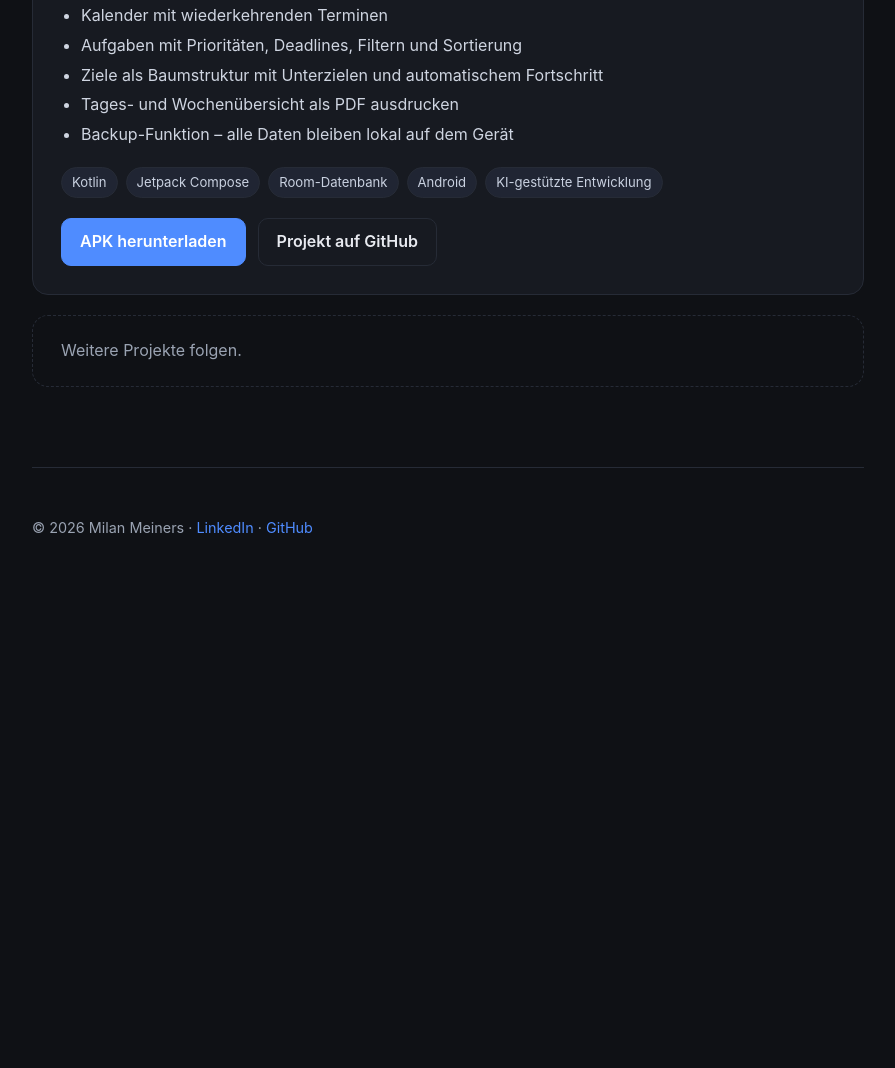
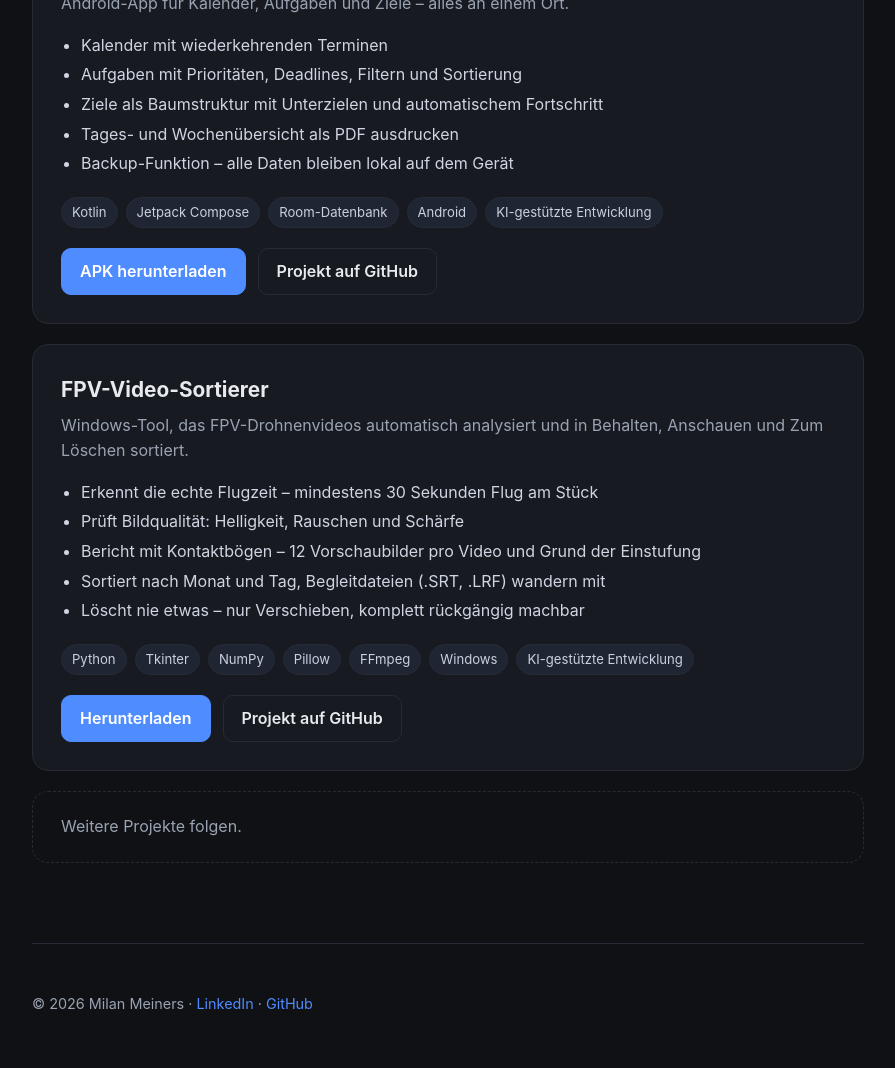
Before and after one commit to milanmeiners/milanmeiners.github.io, a plain HTML site: page index.html in a window 1280 px wide. Shown: the part 604-1672 px from the top of the page, without its empty margins (192-1087 px from the left). Before the commit the page ends 1207 px from the top, so only its background shows below. Drawn offline with Linux system fonts and the light colour scheme.

Commit message:
Projekt FPV-Video-Sortierer hinzugefügt
Co-Authored-By: Claude Opus 5.5 <noreply@anthropic.com>
Claude-Session: https://claude.ai/code/session_01GVw52skxUH3KfSVwLeuHrX

```diff
--- a/index.html
+++ b/index.html
@@ -30,6 +30,7 @@
   section{padding:40px 0}
   h2{font-size:1.4rem;margin:0 0 24px}
   .card{background:var(--card);border:1px solid var(--border);border-radius:16px;padding:28px}
+  .card + .card{margin-top:20px}
   .card h3{margin:0 0 6px;font-size:1.3rem}
   .card .sub{color:var(--muted);margin:0 0 16px}
   .tags{display:flex;flex-wrap:wrap;gap:8px;margin:16px 0 20px;padding:0;list-style:none}
@@ -45,7 +46,7 @@
   <header>
     <p class="kicker">Portfolio</p>
     <h1>Hi, ich bin <span>Milan Meiners</span>.</h1>
-    <p class="lead">Ich baue eigene Apps und Tools – mit KI als Coding-Partner – und veröffentliche sie hier. Von der Idee bis zur fertigen Android-App.</p>
+    <p class="lead">Ich baue eigene Apps und Tools – mit KI als Coding-Partner – und veröffentliche sie hier. Von der Idee bis zur fertigen Android-App oder zum Desktop-Tool.</p>
     <div class="links">
       <a class="btn primary" href="https://www.linkedin.com/in/milan-meiners-35820b161/" target="_blank" rel="noopener">
         <svg viewBox="0 0 24 24" aria-hidden="true"><path d="M20.45 20.45h-3.56v-5.57c0-1.33-.03-3.04-1.85-3.04-1.85 0-2.14 1.45-2.14 2.94v5.67H9.34V9h3.42v1.56h.05c.48-.9 1.64-1.85 3.37-1.85 3.6 0 4.27 2.37 4.27 5.46v6.28zM5.34 7.43a2.07 2.07 0 1 1 0-4.13 2.07 2.07 0 0 1 0 4.13zM7.12 20.45H3.56V9h3.56v11.45zM22.22 0H1.77C.79 0 0 .77 0 1.72v20.56C0 23.23.79 24 1.77 24h20.45c.98 0 1.78-.77 1.78-1.72V1.72C24 .77 23.2 0 22.22 0z"/></svg>
@@ -80,6 +81,25 @@
       </div>
     </article>
 
+    <article class="card">
+      <h3>FPV-Video-Sortierer</h3>
+      <p class="sub">Windows-Tool, das FPV-Drohnenvideos automatisch analysiert und in Behalten, Anschauen und Zum Löschen sortiert.</p>
+      <ul class="features">
+        <li>Erkennt die echte Flugzeit – mindestens 30 Sekunden Flug am Stück</li>
+        <li>Prüft Bildqualität: Helligkeit, Rauschen und Schärfe</li>
+        <li>Bericht mit Kontaktbögen – 12 Vorschaubilder pro Video und Grund der Einstufung</li>
+        <li>Sortiert nach Monat und Tag, Begleitdateien (.SRT, .LRF) wandern mit</li>
+        <li>Löscht nie etwas – nur Verschieben, komplett rückgängig machbar</li>
+      </ul>
+      <ul class="tags">
+        <li>Python</li><li>Tkinter</li><li>NumPy</li><li>Pillow</li><li>FFmpeg</li><li>Windows</li><li>KI-gestützte Entwicklung</li>
+      </ul>
+      <div class="links">
+        <a class="btn primary" href="https://github.com/milanmeiners/FPV_VIDEO_SORTIERER/releases/latest" target="_blank" rel="noopener">Herunterladen</a>
+        <a class="btn" href="https://github.com/milanmeiners/FPV_VIDEO_SORTIERER" target="_blank" rel="noopener">Projekt auf GitHub</a>
+      </div>
+    </article>
+
     <div class="more">Weitere Projekte folgen.</div>
   </section>
 
```
